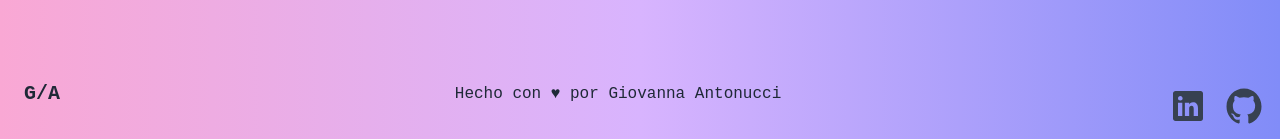
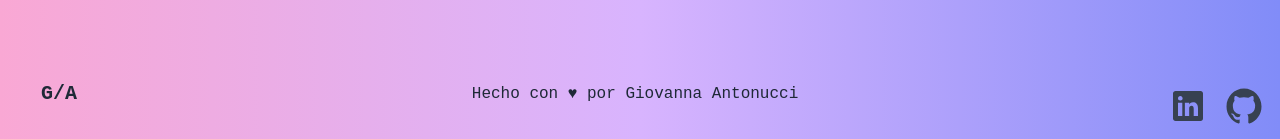
Before and after one commit to gioantonucci/portafolio, a React (Create React App) app: page / in a window 1280 px wide. Shown: the part 2728-2867 px from the top of the page. Built offline with nearby package versions, Linux system fonts and the light colour scheme.

Commit message:
footer ok

```diff
--- a/src/components/Footer.jsx
+++ b/src/components/Footer.jsx
@@ -1,10 +1,19 @@
 import React from 'react'
+import { Link } from "react-scroll";
 
 function Footer() {
   return (
 
     <footer className="font-Over flex flex-col items-center justify-between px-6 py-4 bg-gradient-to-r from-pink-300 via-purple-300 to-indigo-400 sm:flex-row">
-    <a href="#" className="text-xl font-bold text-gray-800 dark:text-white hover:text-gray-700 dark:hover:text-gray-300">G/A</a>
+    <Link
+          activeClass="active"
+          to="header"
+          spy={true}
+          smooth={true}
+          duration={500}
+        >
+          <button className="btn btn-ghost text-gray-800 dark:text-white normal-case text-xl">G/A</button>
+        </Link>
 
     <p className="py-2 text-gray-800 dark:text-white sm:py-0">Hecho con ♥ por Giovanna Antonucci</p>
 
--- a/src/components/NavBar.jsx
+++ b/src/components/NavBar.jsx
@@ -1,5 +1,4 @@
 import React from "react";
-import { useEffect } from "react";
 import { Link } from "react-scroll";
 
 function NavBar() {
```
